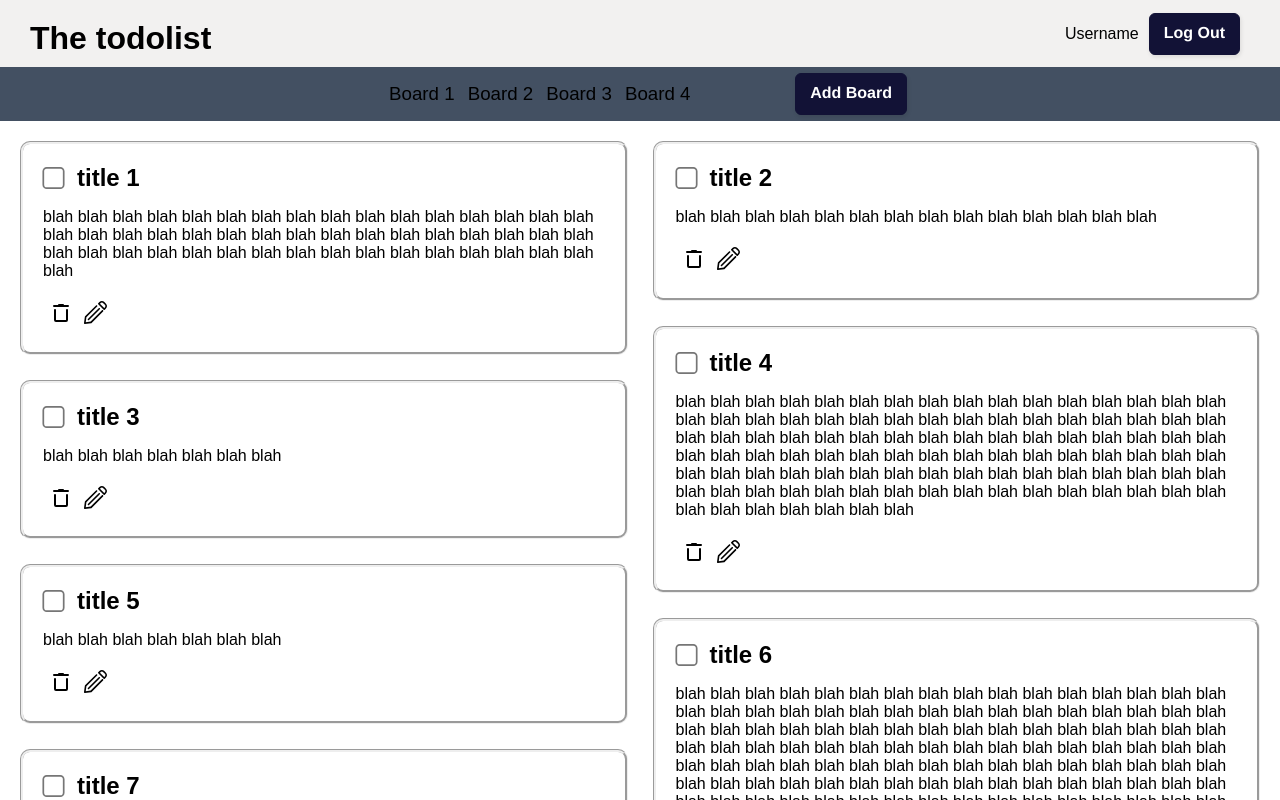
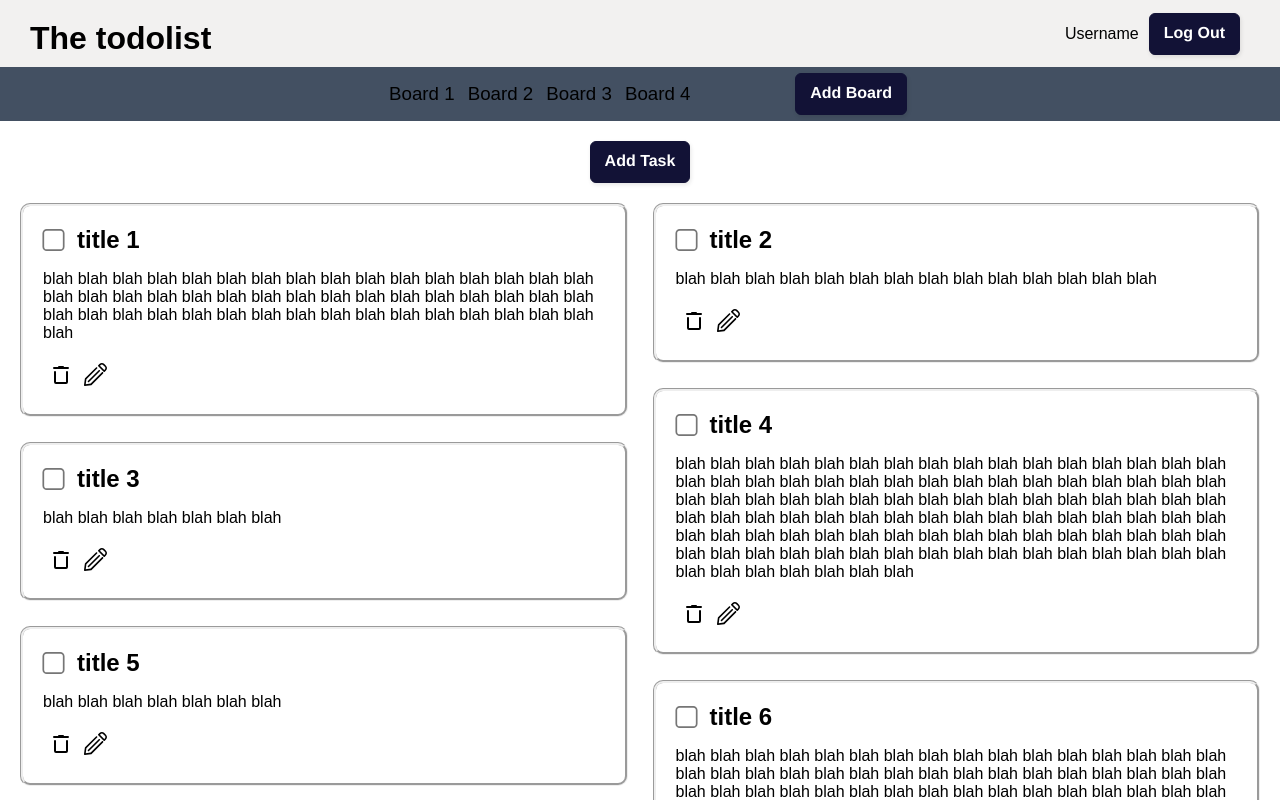
Before and after one commit to anammSky/to-do-app, a React (Create React App) app in the folder client/: page / in a window 1280 px wide. Shown: the top 800 px of the page. Built offline with nearby package versions, Linux system fonts and the light colour scheme; a web font is replaced by a local one.

Commit message:
added add task button

```diff
--- a/client/src/assets/task.css
+++ b/client/src/assets/task.css
@@ -1,6 +1,13 @@
 @import url("../styles.css");
 .tasks__main {
   margin: 20px;
+  display: flex;
+  flex-direction: column;
+}
+
+.task__bntAdd__container {
+  margin: 0 auto;
+  margin-bottom: 20px;
 }
 .task {
   border-radius: 10px;
--- a/client/src/components/Main.js
+++ b/client/src/components/Main.js
@@ -64,8 +64,11 @@ const Main = (props) => {
   }
 
   return (
-    <main className="tasks__main" style={{ display: "flex" }}>
-      {result}
+    <main className="tasks__main">
+      <div className="task__bntAdd__container">
+        <button className="btn">Add Task</button>
+      </div>
+      <div style={{ display: "flex" }}>{result}</div>
     </main>
   );
 };
```
